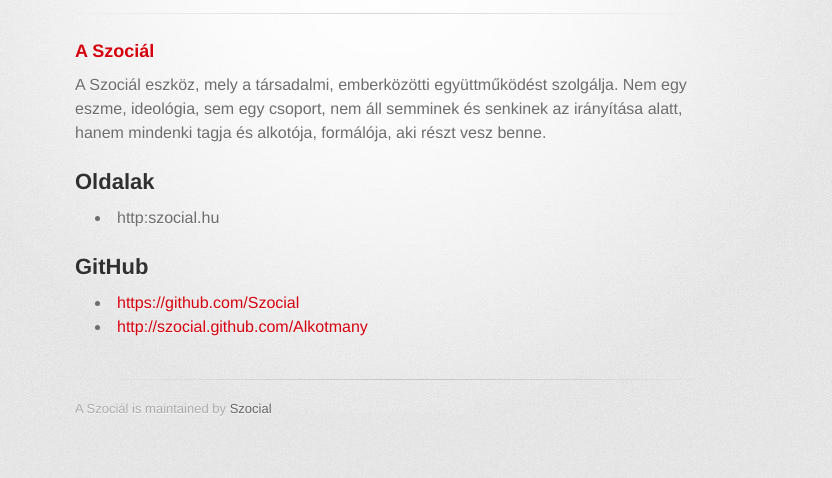
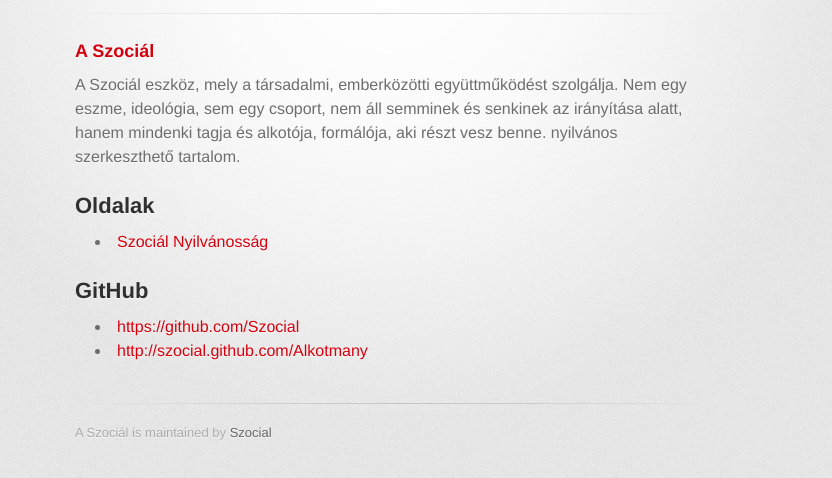
Before and after one commit to Szocial/Szocial, a plain HTML site: page index.html in a window 1280 px wide. Shown: the part 160-638 px from the top of the page, without its empty margins (255-1087 px from the left). Drawn offline with Linux system fonts and the light colour scheme; a web font is replaced by a local one.

Commit message:
Update index.html

```diff
--- a/index.html
+++ b/index.html
@@ -34,13 +34,20 @@
         <section id="main_content">
           <h3>A Szociál</h3>
 
-<p>A Szociál eszköz, mely a társadalmi, emberközötti együttműködést szolgálja. Nem egy eszme, ideológia, sem egy csoport, nem áll semminek és senkinek az irányítása alatt, hanem mindenki tagja és alkotója, formálója, aki részt vesz benne.</p>
+<p>
+A Szociál eszköz, mely a társadalmi, emberközötti együttműködést szolgálja.
+Nem egy eszme, ideológia, sem egy csoport, nem áll semminek és senkinek az irányítása alatt, hanem mindenki tagja és alkotója, formálója, aki részt vesz benne.
+
+  nyilvános szerkeszthető tartalom.
+</p>
 
 <h2>Oldalak</h2>
 
 <ul>
-<li>http:szocial.hu</li>
-</ul><h2>GitHub</h2>
+<li><a href="http:szocial.hu/pub">Szociál Nyilvánosság</a></li>
+</ul>
+
+<h2>GitHub</h2>
 
 <ul>
 <li><a href="https://github.com/Szocial">https://github.com/Szocial</a></li>
```
